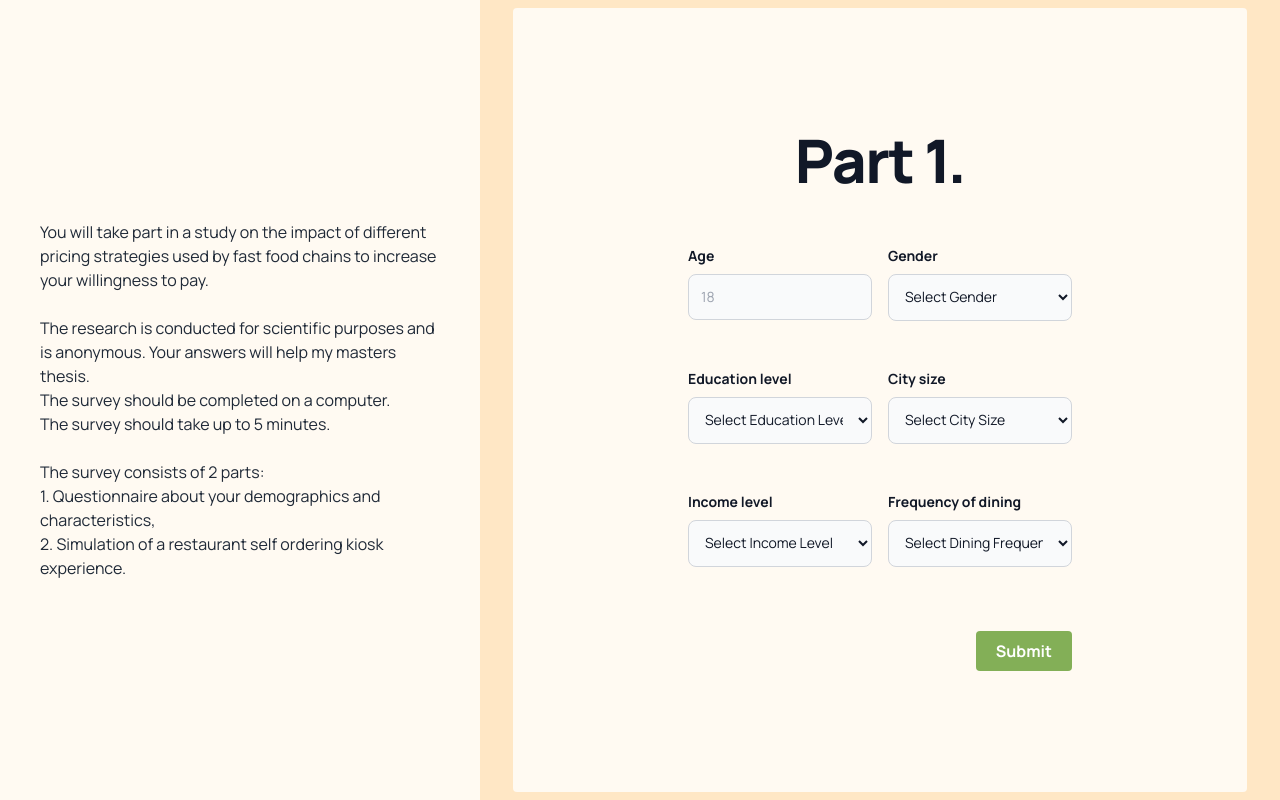
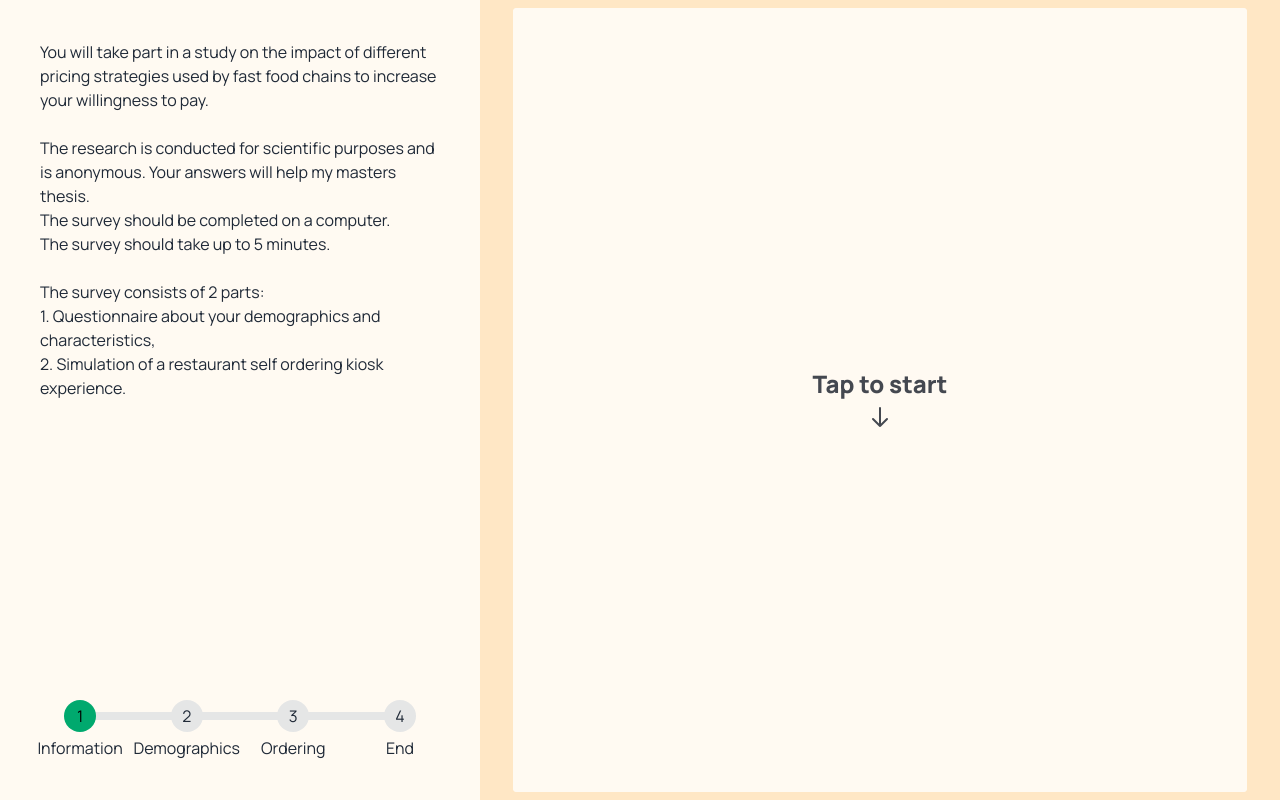
Before and after one commit to kasztelmacko/magisterka, a Flask app: page / in a window 1280 px wide. Run offline with Flask 3, Linux system fonts and the light colour scheme.

Commit message:
added progress bar and tap to start screen

```diff
--- a/app/app.py
+++ b/app/app.py
@@ -1,4 +1,4 @@
-from flask import Flask, render_template, request, session, redirect, url_for
+from flask import Flask, render_template, request, session, redirect, url_for, render_template_string
 from database import insert_person
 import jwt
 import datetime
@@ -49,6 +49,23 @@ def kiosk():
     else:
         return redirect(url_for('home'))
 
+@app.route('/updated_steps')
+def updated_steps():
+    step = int(request.args.get('step', 1))
+    steps = [
+        {'name': 'Information', 'status': 'step-success' if step >= 1 else ''},
+        {'name': 'Demographics', 'status': 'step-success' if step >= 2 else ''},
+        {'name': 'Ordering', 'status': 'step-success' if step >= 3 else ''},
+        {'name': 'End', 'status': 'step-success' if step >= 4 else ''},
+    ]
+
+    updated_steps_html = '<ul class="steps mt-auto py-10">'
+    for step in steps:
+        updated_steps_html += f'<li class="step {step["status"]}">{step["name"]}</li>'
+    updated_steps_html += '</ul>'
+
+    return render_template_string(updated_steps_html)
+
 # for testing purposes
 @app.route('/reset', methods=['POST'])
 def reset():
--- a/app/static/dist/css/output.css
+++ b/app/static/dist/css/output.css
@@ -864,6 +864,26 @@ html {
   height: auto;
 }
 
+.steps {
+  display: inline-grid;
+  grid-auto-flow: column;
+  overflow: hidden;
+  overflow-x: auto;
+  counter-reset: step;
+  grid-auto-columns: 1fr;
+}
+
+.steps .step {
+  display: grid;
+  grid-template-columns: repeat(1, minmax(0, 1fr));
+  grid-template-columns: auto;
+  grid-template-rows: repeat(2, minmax(0, 1fr));
+  grid-template-rows: 40px 1fr;
+  place-items: center;
+  text-align: center;
+  min-width: 4rem;
+}
+
 .swap {
   position: relative;
   display: inline-grid;
@@ -1166,6 +1186,128 @@ html {
   }
 }
 
+.steps .step:before {
+  top: 0px;
+  grid-column-start: 1;
+  grid-row-start: 1;
+  height: 0.5rem;
+  width: 100%;
+  transform: translate(var(--tw-translate-x), var(--tw-translate-y)) rotate(var(--tw-rotate)) skewX(var(--tw-skew-x)) skewY(var(--tw-skew-y)) scaleX(var(--tw-scale-x)) scaleY(var(--tw-scale-y));
+  --tw-bg-opacity: 1;
+  background-color: var(--fallback-b3,oklch(var(--b3)/var(--tw-bg-opacity)));
+  --tw-text-opacity: 1;
+  color: var(--fallback-bc,oklch(var(--bc)/var(--tw-text-opacity)));
+  content: "";
+  margin-inline-start: -100%;
+}
+
+.steps .step:after {
+  content: counter(step);
+  counter-increment: step;
+  z-index: 1;
+  position: relative;
+  grid-column-start: 1;
+  grid-row-start: 1;
+  display: grid;
+  height: 2rem;
+  width: 2rem;
+  place-items: center;
+  place-self: center;
+  border-radius: 9999px;
+  --tw-bg-opacity: 1;
+  background-color: var(--fallback-b3,oklch(var(--b3)/var(--tw-bg-opacity)));
+  --tw-text-opacity: 1;
+  color: var(--fallback-bc,oklch(var(--bc)/var(--tw-text-opacity)));
+}
+
+.steps .step:first-child:before {
+  content: none;
+}
+
+.steps .step[data-content]:after {
+  content: attr(data-content);
+}
+
+.steps .step-neutral + .step-neutral:before,
+  .steps .step-neutral:after {
+  --tw-bg-opacity: 1;
+  background-color: var(--fallback-n,oklch(var(--n)/var(--tw-bg-opacity)));
+  --tw-text-opacity: 1;
+  color: var(--fallback-nc,oklch(var(--nc)/var(--tw-text-opacity)));
+}
+
+.steps .step-primary + .step-primary:before,
+  .steps .step-primary:after {
+  --tw-bg-opacity: 1;
+  background-color: var(--fallback-p,oklch(var(--p)/var(--tw-bg-opacity)));
+  --tw-text-opacity: 1;
+  color: var(--fallback-pc,oklch(var(--pc)/var(--tw-text-opacity)));
+}
+
+.steps .step-secondary + .step-secondary:before,
+  .steps .step-secondary:after {
+  --tw-bg-opacity: 1;
+  background-color: var(--fallback-s,oklch(var(--s)/var(--tw-bg-opacity)));
+  --tw-text-opacity: 1;
+  color: var(--fallback-sc,oklch(var(--sc)/var(--tw-text-opacity)));
+}
+
+.steps .step-accent + .step-accent:before,
+  .steps .step-accent:after {
+  --tw-bg-opacity: 1;
+  background-color: var(--fallback-a,oklch(var(--a)/var(--tw-bg-opacity)));
+  --tw-text-opacity: 1;
+  color: var(--fallback-ac,oklch(var(--ac)/var(--tw-text-opacity)));
+}
+
+.steps .step-info + .step-info:before {
+  --tw-bg-opacity: 1;
+  background-color: var(--fallback-in,oklch(var(--in)/var(--tw-bg-opacity)));
+}
+
+.steps .step-info:after {
+  --tw-bg-opacity: 1;
+  background-color: var(--fallback-in,oklch(var(--in)/var(--tw-bg-opacity)));
+  --tw-text-opacity: 1;
+  color: var(--fallback-inc,oklch(var(--inc)/var(--tw-text-opacity)));
+}
+
+.steps .step-success + .step-success:before {
+  --tw-bg-opacity: 1;
+  background-color: var(--fallback-su,oklch(var(--su)/var(--tw-bg-opacity)));
+}
+
+.steps .step-success:after {
+  --tw-bg-opacity: 1;
+  background-color: var(--fallback-su,oklch(var(--su)/var(--tw-bg-opacity)));
+  --tw-text-opacity: 1;
+  color: var(--fallback-suc,oklch(var(--suc)/var(--tw-text-opacity)));
+}
+
+.steps .step-warning + .step-warning:before {
+  --tw-bg-opacity: 1;
+  background-color: var(--fallback-wa,oklch(var(--wa)/var(--tw-bg-opacity)));
+}
+
+.steps .step-warning:after {
+  --tw-bg-opacity: 1;
+  background-color: var(--fallback-wa,oklch(var(--wa)/var(--tw-bg-opacity)));
+  --tw-text-opacity: 1;
+  color: var(--fallback-wac,oklch(var(--wac)/var(--tw-text-opacity)));
+}
+
+.steps .step-error + .step-error:before {
+  --tw-bg-opacity: 1;
+  background-color: var(--fallback-er,oklch(var(--er)/var(--tw-bg-opacity)));
+}
+
+.steps .step-error:after {
+  --tw-bg-opacity: 1;
+  background-color: var(--fallback-er,oklch(var(--er)/var(--tw-bg-opacity)));
+  --tw-text-opacity: 1;
+  color: var(--fallback-erc,oklch(var(--erc)/var(--tw-text-opacity)));
+}
+
 @keyframes toast-pop {
   0% {
     transform: scale(0.9);
@@ -1178,8 +1320,85 @@ html {
   }
 }
 
+.steps-horizontal .step {
+  display: grid;
+  grid-template-columns: repeat(1, minmax(0, 1fr));
+  grid-template-rows: repeat(2, minmax(0, 1fr));
+  place-items: center;
+  text-align: center;
+}
+
+.steps-vertical .step {
+  display: grid;
+  grid-template-columns: repeat(2, minmax(0, 1fr));
+  grid-template-rows: repeat(1, minmax(0, 1fr));
+}
+
+.steps-horizontal .step {
+  grid-template-rows: 40px 1fr;
+  grid-template-columns: auto;
+  min-width: 4rem;
+}
+
+.steps-horizontal .step:before {
+  height: 0.5rem;
+  width: 100%;
+  --tw-translate-x: 0px;
+  --tw-translate-y: 0px;
+  transform: translate(var(--tw-translate-x), var(--tw-translate-y)) rotate(var(--tw-rotate)) skewX(var(--tw-skew-x)) skewY(var(--tw-skew-y)) scaleX(var(--tw-scale-x)) scaleY(var(--tw-scale-y));
+  content: "";
+  margin-inline-start: -100%;
+}
+
+:is([dir="rtl"] .steps-horizontal .step):before {
+  --tw-translate-x: 0px;
+  transform: translate(var(--tw-translate-x), var(--tw-translate-y)) rotate(var(--tw-rotate)) skewX(var(--tw-skew-x)) skewY(var(--tw-skew-y)) scaleX(var(--tw-scale-x)) scaleY(var(--tw-scale-y));
+}
+
+.steps-vertical .step {
+  gap: 0.5rem;
+  grid-template-columns: 40px 1fr;
+  grid-template-rows: auto;
+  min-height: 4rem;
+  justify-items: start;
+}
+
+.steps-vertical .step:before {
+  height: 100%;
+  width: 0.5rem;
+  --tw-translate-x: -50%;
+  --tw-translate-y: -50%;
+  transform: translate(var(--tw-translate-x), var(--tw-translate-y)) rotate(var(--tw-rotate)) skewX(var(--tw-skew-x)) skewY(var(--tw-skew-y)) scaleX(var(--tw-scale-x)) scaleY(var(--tw-scale-y));
+  margin-inline-start: 50%;
+}
+
+:is([dir="rtl"] .steps-vertical .step):before {
+  --tw-translate-x: 50%;
+  transform: translate(var(--tw-translate-x), var(--tw-translate-y)) rotate(var(--tw-rotate)) skewX(var(--tw-skew-x)) skewY(var(--tw-skew-y)) scaleX(var(--tw-scale-x)) scaleY(var(--tw-scale-y));
+}
+
 .static {
   position: static;
+}
+
+.fixed {
+  position: fixed;
+}
+
+.absolute {
+  position: absolute;
+}
+
+.relative {
+  position: relative;
+}
+
+.inset-0 {
+  inset: 0px;
+}
+
+.z-50 {
+  z-index: 50;
 }
 
 .col-span-3 {
@@ -1203,12 +1422,20 @@ html {
   margin-bottom: 0.5rem;
 }
 
+.mb-4 {
+  margin-bottom: 1rem;
+}
+
 .mt-6 {
   margin-top: 1.5rem;
 }
 
-.mb-4 {
-  margin-bottom: 1rem;
+.mt-auto {
+  margin-top: auto;
+}
+
+.mt-2 {
+  margin-top: 0.5rem;
 }
 
 .block {
@@ -1235,6 +1462,10 @@ html {
   height: 100%;
 }
 
+.h-6 {
+  height: 1.5rem;
+}
+
 .w-11\/12 {
   width: 91.666667%;
 }
@@ -1243,12 +1474,32 @@ html {
   width: 100%;
 }
 
+.w-6 {
+  width: 1.5rem;
+}
+
 .max-w-sm {
   max-width: 24rem;
 }
 
 .flex-grow {
   flex-grow: 1;
+}
+
+@keyframes bounce {
+  0%, 100% {
+    transform: translateY(-25%);
+    animation-timing-function: cubic-bezier(0.8,0,1,1);
+  }
+
+  50% {
+    transform: none;
+    animation-timing-function: cubic-bezier(0,0,0.2,1);
+  }
+}
+
+.animate-bounce {
+  animation: bounce 1s infinite;
 }
 
 .grid-cols-2 {
@@ -1288,10 +1539,6 @@ html {
   row-gap: 3rem;
 }
 
-.self-start {
-  align-self: flex-start;
-}
-
 .rounded {
   border-radius: 0.25rem;
 }
@@ -1329,6 +1576,25 @@ html {
   background-color: rgb(249 250 251 / var(--tw-bg-opacity));
 }
 
+.bg-icon-main {
+  --tw-bg-opacity: 1;
+  background-color: rgb(68 72 80 / var(--tw-bg-opacity));
+}
+
+.bg-gray-800 {
+  --tw-bg-opacity: 1;
+  background-color: rgb(31 41 55 / var(--tw-bg-opacity));
+}
+
+.bg-success {
+  --tw-bg-opacity: 1;
+  background-color: var(--fallback-su,oklch(var(--su)/var(--tw-bg-opacity)));
+}
+
+.bg-opacity-75 {
+  --tw-bg-opacity: 0.75;
+}
+
 .p-10 {
   padding: 2.5rem;
 }
@@ -1342,23 +1608,23 @@ html {
   padding-right: 1.25rem;
 }
 
+.py-10 {
+  padding-top: 2.5rem;
+  padding-bottom: 2.5rem;
+}
+
 .py-2 {
   padding-top: 0.5rem;
   padding-bottom: 0.5rem;
 }
 
-.py-5 {
-  padding-top: 1.25rem;
-  padding-bottom: 1.25rem;
-}
-
-.py-10 {
-  padding-top: 2.5rem;
-  padding-bottom: 2.5rem;
-}
-
 .text-center {
   text-align: center;
+}
+
+.text-4xl {
+  font-size: 2.25rem;
+  line-height: 2.5rem;
 }
 
 .text-sm {
@@ -1366,9 +1632,9 @@ html {
   line-height: 1.25rem;
 }
 
-.text-4xl {
-  font-size: 2.25rem;
-  line-height: 2.5rem;
+.text-2xl {
+  font-size: 1.5rem;
+  line-height: 2rem;
 }
 
 .font-bold {
@@ -1395,6 +1661,11 @@ html {
 .text-white {
   --tw-text-opacity: 1;
   color: rgb(255 255 255 / var(--tw-text-opacity));
+}
+
+.text-text-primary {
+  --tw-text-opacity: 1;
+  color: rgb(68 72 80 / var(--tw-text-opacity));
 }
 
 .hover\:bg-btn-accept-hover:hover {
--- a/app/templates/index.html
+++ b/app/templates/index.html
@@ -6,6 +6,14 @@
     <meta name="viewport" content="width=device-width, initial-scale=1.0">
     <title>Magisterka</title>
     <script src="https://unpkg.com/htmx.org@2.0.0" integrity="sha384-wS5l5IKJBvK6sPTKa2WZ1js3d947pvWXbPJ1OmWfEuxLgeHcEbjUUA5i9V5ZkpCw" crossorigin="anonymous"></script>
+    <script>
+        document.addEventListener("DOMContentLoaded", function() {
+            const overlay = document.getElementById("overlay");
+            overlay.addEventListener("click", function() {
+                overlay.style.display = "none";
+            });
+        });
+    </script>
     <link rel="stylesheet" href="{{url_for('static',filename='dist/css/output.css')}}">
     <link rel="preconnect" href="https://fonts.googleapis.com">
     <link rel="preconnect" href="https://fonts.gstatic.com" crossorigin>
@@ -43,9 +51,23 @@
                 2. Simulation of a restaurant self ordering kiosk experience.
             </div>
         </div>
+        <div id="steps-container" class="mt-auto py-10">
+            <ul class="steps">
+                <li class="step step-success">Information</li>
+                <li class="step">Demographics</li>
+                <li class="step">Ordering</li>
+                <li class="step">End</li>
+            </ul>
+        </div>
     </div>
     <div class="flex flex-col items-center justify-center h-full bg-bg-secondary col-span-5">
-        <div id="form-container" class="flex flex-col items-start justify-center bg-bg-primary rounded w-11/12 h-98 m-auto">
+        <div id="form-container" class="relative flex flex-col items-start justify-center bg-bg-primary rounded w-11/12 h-98 m-auto">
+            <div id="overlay" class="absolute inset-0 flex flex-col items-center justify-center bg-bg-primary z-50 rounded" hx-get="/updated_steps?step=2" hx-target="#steps-container">
+                <div class="text-text-primary font-extrabold text-2xl">Tap to start</div>
+                <svg class="animate-bounce w-6 h-6 text-text-primary mt-2" fill="none" stroke="currentColor" viewBox="0 0 24 24" xmlns="http://www.w3.org/2000/svg">
+                    <path stroke-linecap="round" stroke-linejoin="round" stroke-width="2" d="M19 14l-7 7m0 0l-7-7m7 7V3"></path>
+                </svg>
+            </div>
             <h1 class="mb-4 text-4xl font-extrabold leading-none tracking-tight text-gray-900 md:text-5xl lg:text-6xl dark:text-white text-center w-full py-10">Part 1.</h1>
             <form class="max-w-sm mx-auto flex flex-col" action="/submit_person" method="POST">
                 <div class="grid grid-cols-2 gap-y-12 gap-x-4 flex-grow">
@@ -114,9 +136,10 @@
                     </div>
                 </div>
                 <div class="flex justify-end mt-6 py-10">
-                    <button type="submit" class="bg-btn-accept hover:bg-btn-accept-hover text-white font-bold py-2 px-5 rounded">Submit</button>
+                    <button type="submit" class="bg-success hover:bg-btn-accept-hover text-white font-bold py-2 px-5 rounded">Submit</button>
                 </div>
             </form>
         </div>
+    </div>
 </body>
 </html>
```
